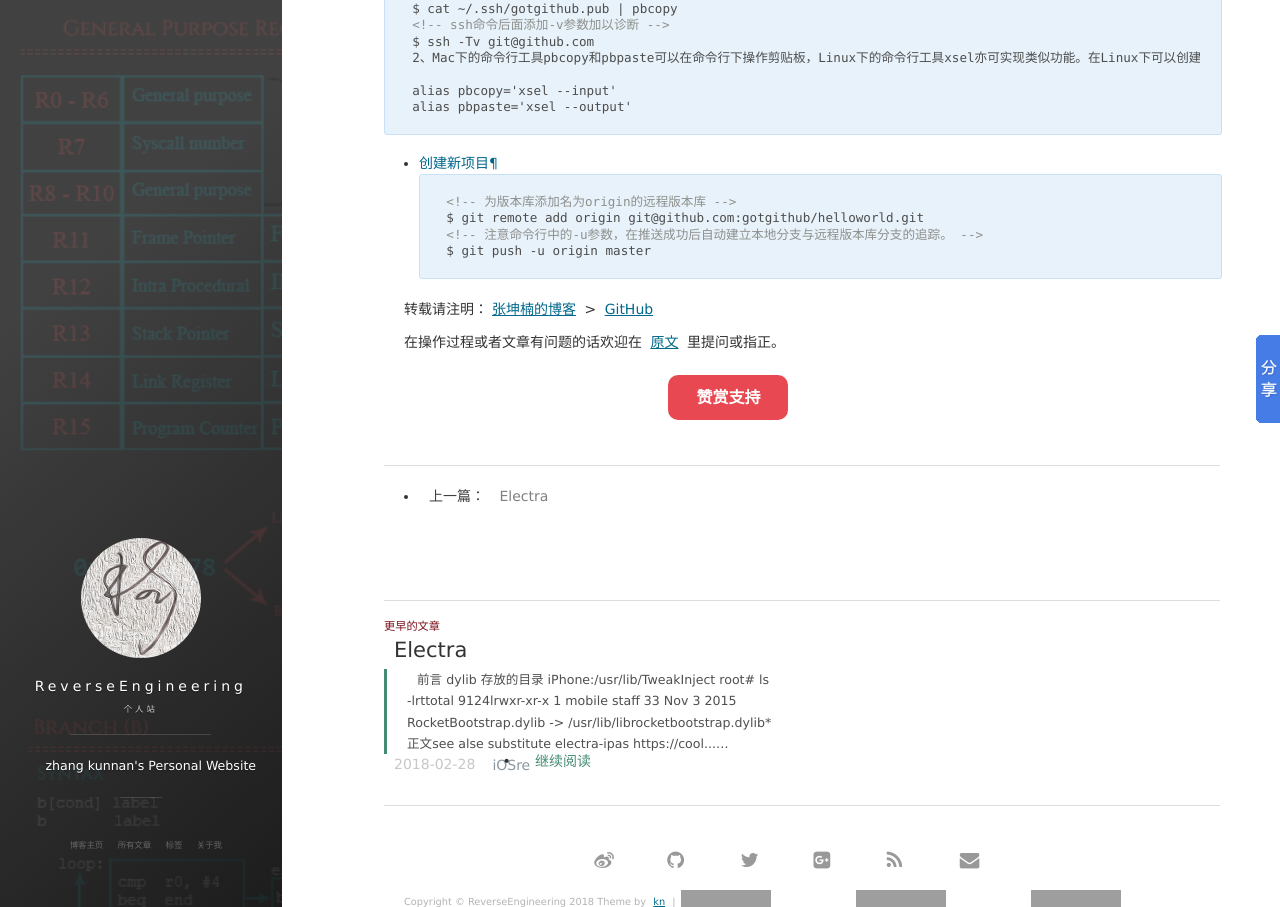
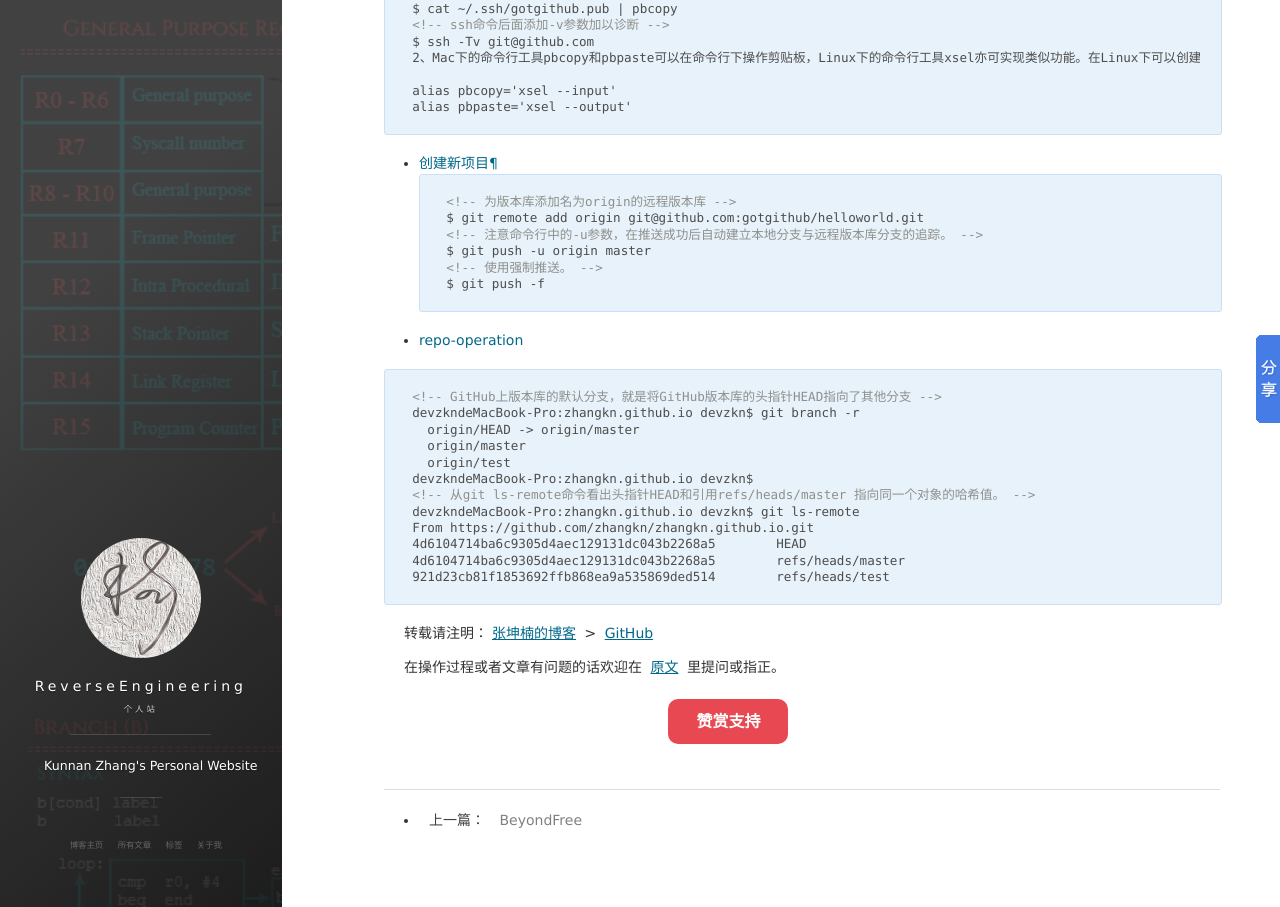
Before and after one commit to zhangkn/zhangkn.github.io, a Jekyll site: the page built from _posts/2018-03-02-GitHub.md, in a window 1280 px wide and 1400 px high, scrolled down 701 px, cut to the strip 0-907 px from the top of the window. Built offline with Jekyll 4.4.1, drawn with Linux system fonts in a browser that asks for light colours; nearby versions of some CDN libraries; comment, search, counter and statistics services are not loaded; some of the changed text lies outside the part shown; grey boxes are pictures that could not be loaded.

````diff
--- a/_config.yml
+++ b/_config.yml
@@ -2,7 +2,7 @@
 title: ReverseEngineering
 user: zhangkn
 subtitle: 个人站
-description: zhang kunnan's Personal Website
+description: Kunnan Zhang's Personal Website
 # 头像里面的标题
 avatarTitle: zhangkn
 # 头像里面的描述
--- a/_posts/2018-03-02-GitHub.md
+++ b/_posts/2018-03-02-GitHub.md
@@ -54,4 +54,22 @@ alias pbpaste='xsel --output'
 $ git remote add origin git@github.com:gotgithub/helloworld.git
 <!-- 注意命令行中的-u参数，在推送成功后自动建立本地分支与远程版本库分支的追踪。 -->
 $ git push -u origin master
+<!-- 使用强制推送。 -->
+$ git push -f
 ```
+- [repo-operation](http://www.worldhello.net/gotgithub/03-project-hosting/020-repo-operation.html)
+
+```
+<!-- GitHub上版本库的默认分支，就是将GitHub版本库的头指针HEAD指向了其他分支 -->
+devzkndeMacBook-Pro:zhangkn.github.io devzkn$ git branch -r
+  origin/HEAD -> origin/master
+  origin/master
+  origin/test
+devzkndeMacBook-Pro:zhangkn.github.io devzkn$
+<!-- 从git ls-remote命令看出头指针HEAD和引用refs/heads/master 指向同一个对象的哈希值。 -->
+devzkndeMacBook-Pro:zhangkn.github.io devzkn$ git ls-remote
+From https://github.com/zhangkn/zhangkn.github.io.git
+4d6104714ba6c9305d4aec129131dc043b2268a5	HEAD
+4d6104714ba6c9305d4aec129131dc043b2268a5	refs/heads/master
+921d23cb81f1853692ffb868ea9a535869ded514	refs/heads/test
+```
````
Also changed, not shown: _posts/2018-03-02-BeyondFree.md (added, +32 -0 lines), about.md (+2 -1 lines).
